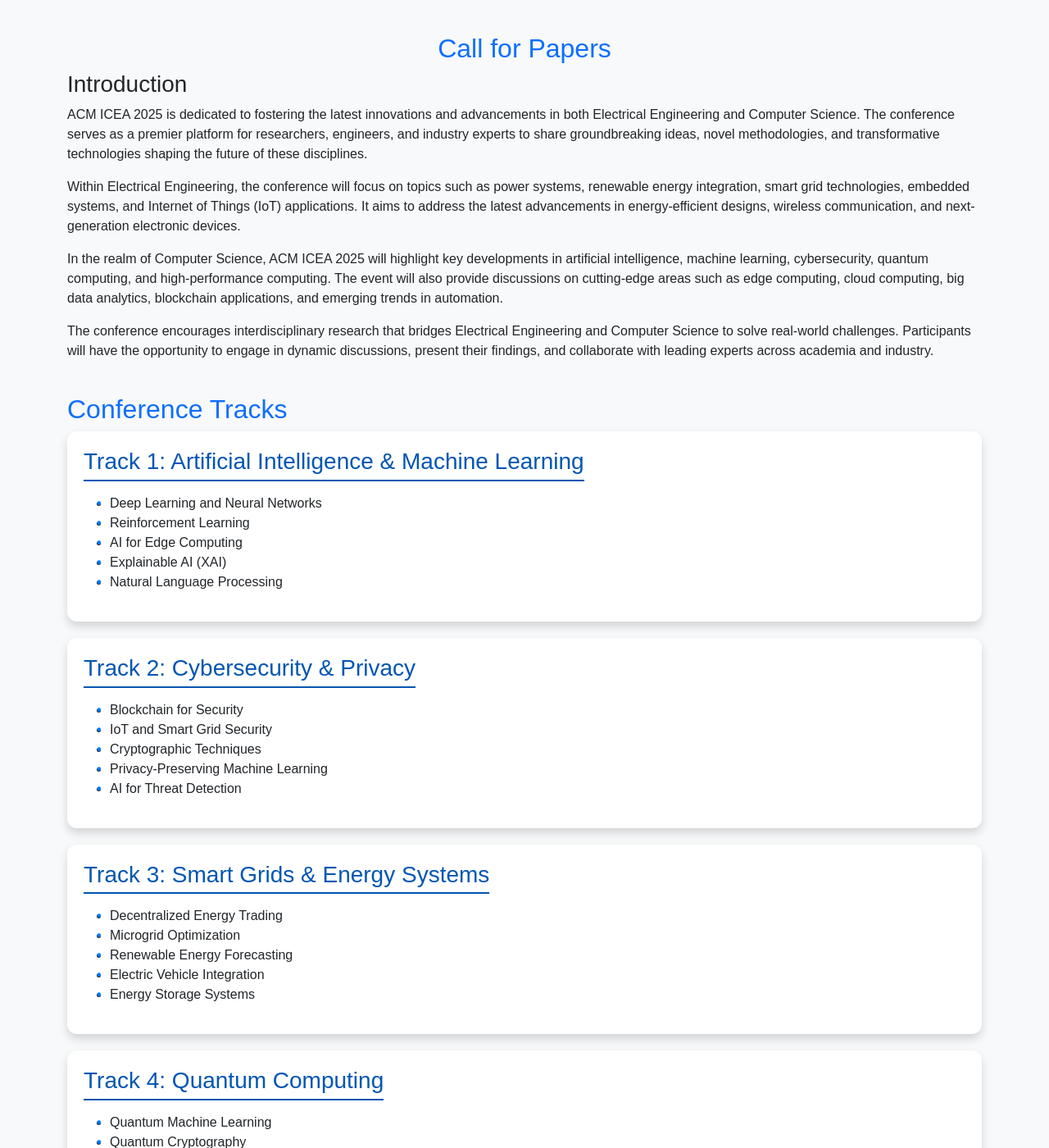
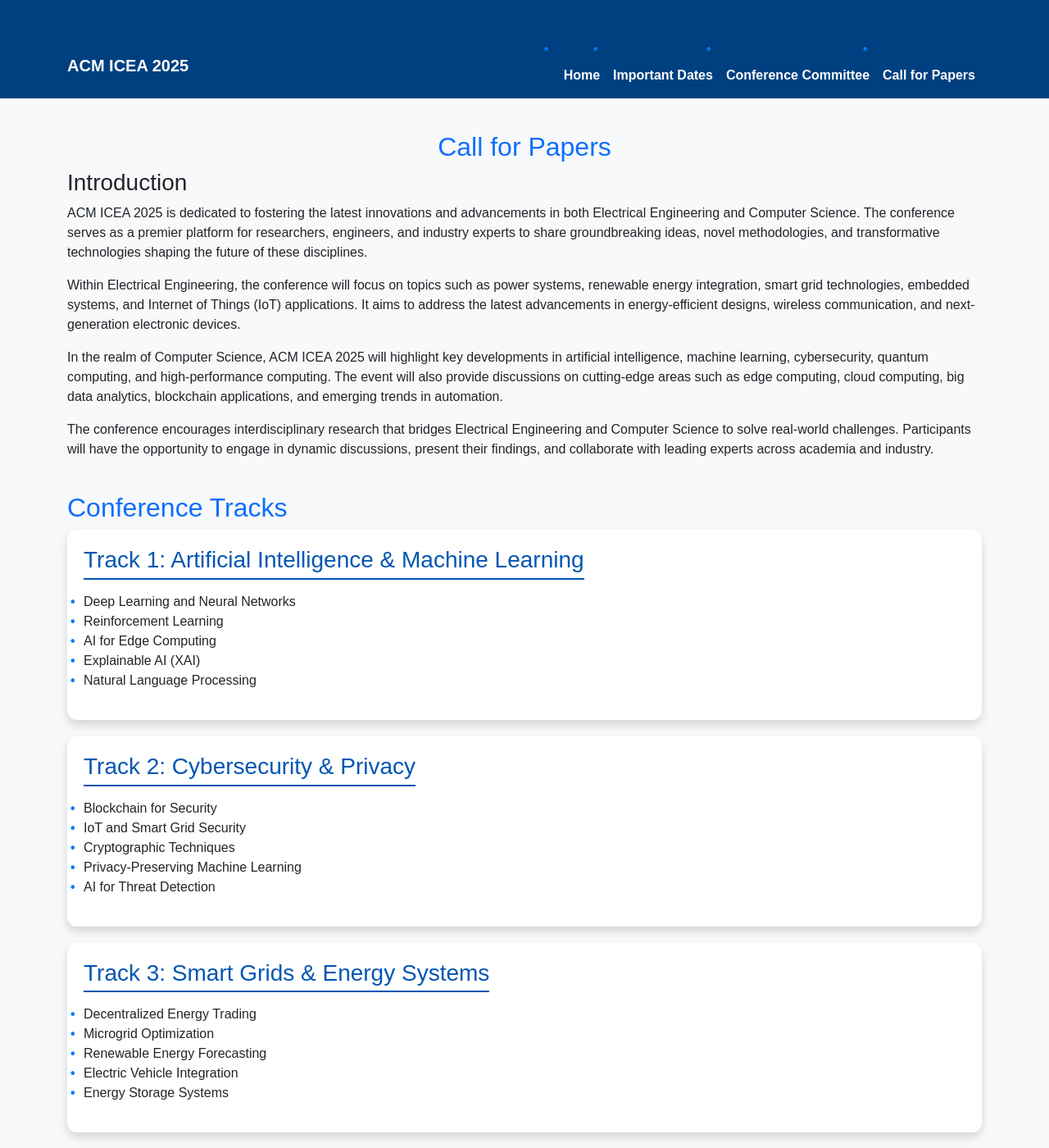
Before and after one commit to icea2025/latrobe, a Jekyll site: the page papers/index.html, which Jekyll copies as it is, in a window 1280 px wide and 1400 px high. Shown: the whole window at 82% size. Built offline with Jekyll 4.4.1, drawn with Linux system fonts in a browser that asks for light colours.

Commit message:
Update index.html

```diff
--- a/papers/index.html
+++ b/papers/index.html
@@ -10,6 +10,18 @@
     body {
       font-family: Arial, sans-serif;
       background-color: #f8f9fa;
+    }
+    .navbar {
+      background-color: #004080;
+      position: sticky;
+      top: 0;
+      width: 100%;
+      z-index: 1000;
+      transition: top 0.3s;
+    }
+    .navbar a {
+      color: white !important;
+      font-weight: bold;
     }
     .container {
       margin-top: 40px;
@@ -47,7 +59,8 @@
       display: inline-block;
       padding-bottom: 5px;
       margin-bottom: 15px;
-        } {
+    }
+    ul {
       list-style-type: none;
       padding-left: 0;
     }
@@ -62,6 +75,26 @@
   </style>
 </head>
 <body>
+  <!-- Header (same on all pages) -->
+  <nav class="navbar navbar-expand-lg navbar-dark">
+    <div class="container">
+      <a class="navbar-brand" href="/latrobe/index.html">ACM ICEA 2025</a>
+      <button class="navbar-toggler" type="button" data-bs-toggle="collapse" data-bs-target="#navbarNav"
+              aria-controls="navbarNav" aria-expanded="false" aria-label="Toggle navigation">
+        <span class="navbar-toggler-icon"></span>
+      </button>
+      <div class="collapse navbar-collapse" id="navbarNav">
+        <ul class="navbar-nav ms-auto">
+          <li class="nav-item"><a class="nav-link" href="/latrobe/index.html">Home</a></li>
+          <li class="nav-item"><a class="nav-link" href="/latrobe/index.html#important-dates">Important Dates</a></li>
+          <li class="nav-item"><a class="nav-link" href="/latrobe/committee/index.html">Conference Committee</a></li>
+          <li class="nav-item"><a class="nav-link" href="/latrobe/papers/index.html">Call for Papers</a></li>
+        </ul>
+      </div>
+    </div>
+  </nav>
+
+  <!-- Call for Papers Content -->
   <div class="container">
     <h2 class="text-center text-primary">Call for Papers</h2>
 
```
Lines whose indentation alone changed are shown as unchanged.
